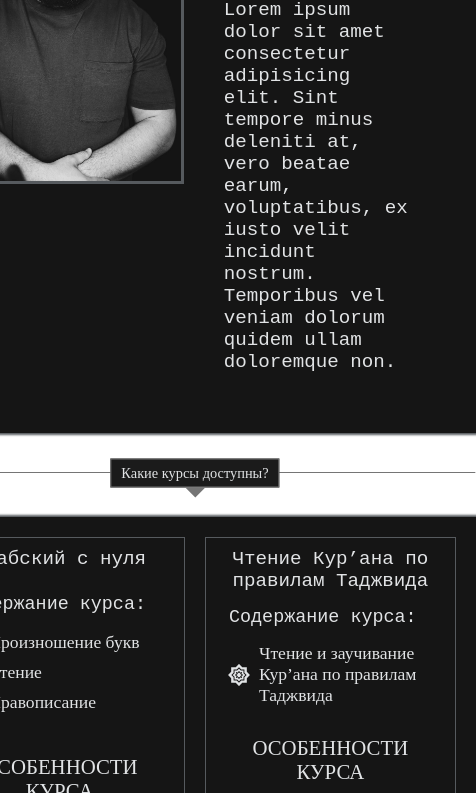
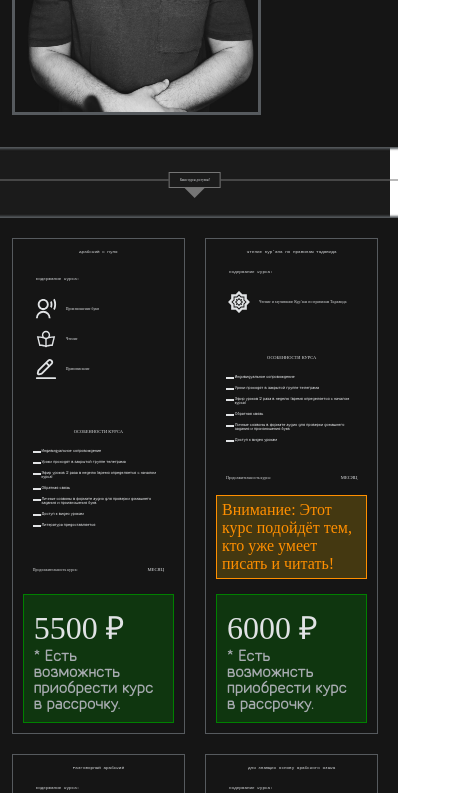
Before and after one commit to 5TAHUR5/template-site, a plain HTML site: page index.html in a window 390 px wide. Shown: the part 458-1251 px from the top of the page, 476 px wide, since content can reach past the window. Drawn offline with Linux system fonts and the light colour scheme; a web font is replaced by a local one.

Commit message:
Try adaptive

```diff
--- a/css/index.css
+++ b/css/index.css
@@ -29,6 +29,12 @@ main .infoWrapper {
   align-items: center;
   top: 30px;
   width: 1000px;
+}
+
+@media screen and (max-width: 1010px) {
+  main .infoWrapper {
+    width: 780px;
+  }
 }
 
 main .infoWrapper .cardInfo:last-of-type {
@@ -65,7 +71,7 @@ main .infoWrapper .separatorCardInfoWrapper .separatorCardInfo span {
   padding: 5px 10px;
   border: 1px solid #757575;
   color: #e1e3e5;
-  font-size: 0.9em;
+  font-size: 0.76vw;
   font-weight: 500;
   background-color: #1b1b1b;
 }
@@ -137,7 +143,7 @@ main .infoWrapper .firstWrapper .firstBlockWrapper span {
   width: 100%;
   font-weight: normal;
   font-family: "Jonova", monospace;
-  font-size: 2em;
+  font-size: 1.8vw;
   color: #e1e3e5;
 }
 
@@ -159,7 +165,7 @@ main .infoWrapper .profileWrapper .aboutMe .nameWrapper {
   text-align: center;
   font-weight: normal;
   font-family: "Balhattan", "Zapus", monospace;
-  font-size: 2.5em;
+  font-size: 2vw;
   color: #e1e3e5;
 }
 
@@ -167,7 +173,7 @@ main .infoWrapper .profileWrapper .aboutMe .aboutTextWrapper {
   margin-top: 15px;
   font-weight: normal;
   font-family: "Jonova", monospace;
-  font-size: 1.2em;
+  font-size: 1vw;
   color: #e1e3e5;
 }
 
@@ -254,7 +260,7 @@ main .infoWrapper .coursesWrapper .courseCardWrapper .courseCard .courseNote {
 main .infoWrapper .coursesWrapper .courseCardWrapper .courseCard .courseName {
   font-weight: normal;
   font-family: "Jonova", monospace;
-  font-size: 1.2em;
+  font-size: 1.1vw;
   color: #e1e3e5;
   text-align: center;
 }
@@ -269,7 +275,7 @@ main .infoWrapper .coursesWrapper .courseCardWrapper .courseCard .courseContent
 main .infoWrapper .coursesWrapper .courseCardWrapper .courseCard .courseContent span {
   font-weight: normal;
   font-family: "Jonova", monospace;
-  font-size: 1.15em;
+  font-size: 1.1vw;
   color: #e1e3e5;
   margin-left: 3px;
   margin-bottom: 8px;
@@ -299,7 +305,7 @@ main .infoWrapper .coursesWrapper .courseCardWrapper .courseCard .courseContent
 
 main .infoWrapper .coursesWrapper .courseCardWrapper .courseCard .courseContent ul li span {
   font-family: "Jonova";
-  font-size: 1.1em;
+  font-size: 1vw;
   margin-left: 0;
   margin-bottom: 0;
 }
@@ -316,7 +322,7 @@ main .infoWrapper .coursesWrapper .courseCardWrapper .courseCard .courseAddition
   color: #e1e3e5;
   text-transform: uppercase;
   font-family: "Jonova";
-  font-size: 1.3em;
+  font-size: 1.15vw;
 
 }
 
@@ -335,7 +341,7 @@ main .infoWrapper .coursesWrapper .courseCardWrapper .courseCard .courseAddition
 
 main .infoWrapper .coursesWrapper .courseCardWrapper .courseCard .courseAdditional ul li b {
   position: relative;
-  font-size: 1em;
+  font-size: 0.9vw;
   /* margin-top: -4px; */
   color: #151515;
   text-decoration: dashed;
@@ -345,7 +351,7 @@ main .infoWrapper .coursesWrapper .courseCardWrapper .courseCard .courseAddition
   content: "";
   position: absolute;
   left: 0;
-  top: 9px;
+  top: 0.5vw;
   width: 8px;
   display: block;
   border-top: 2px solid #e1e3e5;
@@ -358,7 +364,7 @@ main .infoWrapper .coursesWrapper .courseCardWrapper .courseCard .courseAddition
   text-align: start;
   text-transform: none;
   font-family: "Palqa";
-  font-size: 1.2em;
+  font-size: 1.1vw;
 }
 
 main .infoWrapper .coursesWrapper .courseCardWrapper .courseCard .courseDuration {
@@ -368,13 +374,13 @@ main .infoWrapper .coursesWrapper .courseCardWrapper .courseCard .courseDuration
   justify-content: space-between;
   align-items: flex-end;
   color: #e1e3e5;
-  font-size: 1.1em;
+  font-size: 1vw;
   font-family: "Menlo";
 }
 
 main .infoWrapper .coursesWrapper .courseCardWrapper .courseCard .courseDuration span {
   text-transform: uppercase;
-  font-size: 1.3em;
+  font-size: 1.2vw;
   font-family: "Jonova";
 }
 
--- a/index.html
+++ b/index.html
@@ -102,7 +102,6 @@
             src: url('assets/fonts/RobotoMono-VariableFont_wght.ttf');
         }
     </style>
-    <link rel="stylesheet" href="css/1.css">
     <link rel="stylesheet" href="css/index.css">
     <title>Gulbidin Farsi</title>
 </head>
```
